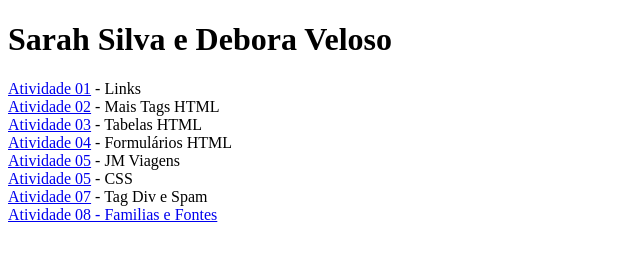
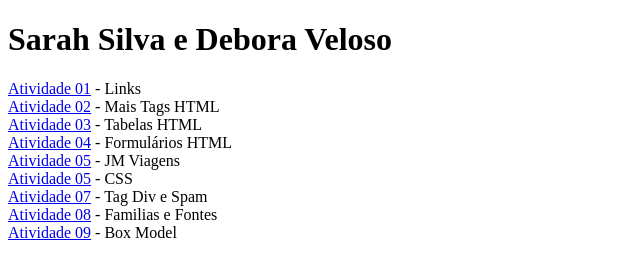
Before and after one commit to deborasarah/debora-sarah, a plain HTML site: page index.html in a window 1280 px wide. Shown: the whole page, without its empty margins (0-640 px from the left). Drawn offline with Linux system fonts and the light colour scheme.

Commit message:
Update index.html

```diff
--- a/index.html
+++ b/index.html
@@ -12,6 +12,7 @@
     <a href="project01">Atividade 05</a> - JM Viagens<br>
     <a href="05">Atividade 05</a> - CSS<br>
     <a href="Atividade 07 - Tag Div e Spam">Atividade 07</a> - Tag Div e Spam<br>
-    <a href="Atividade 08 - Familias e Fontes">Atividade 08 - Familias e Fontes<br>
+    <a href="Atividade 08 - Familias e Fontes">Atividade 08</a> - Familias e Fontes<br>
+    <a href="Atividade 09 - Box Model">Atividade 09</a> - Box Model<br>
 </body>
 </html>
```
